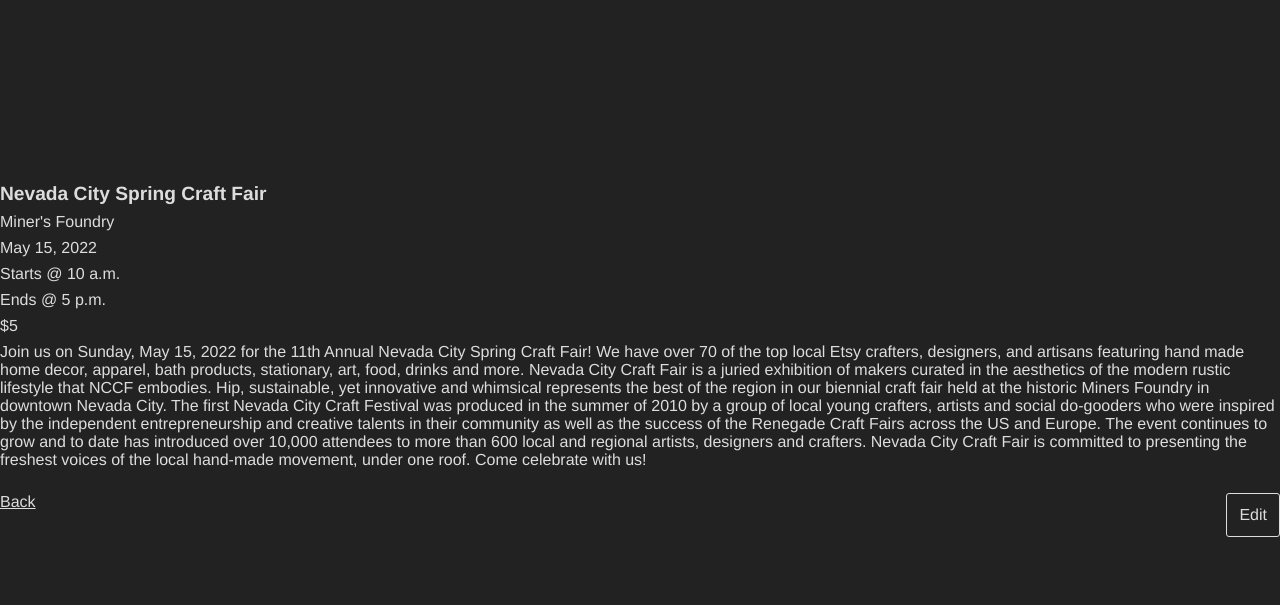
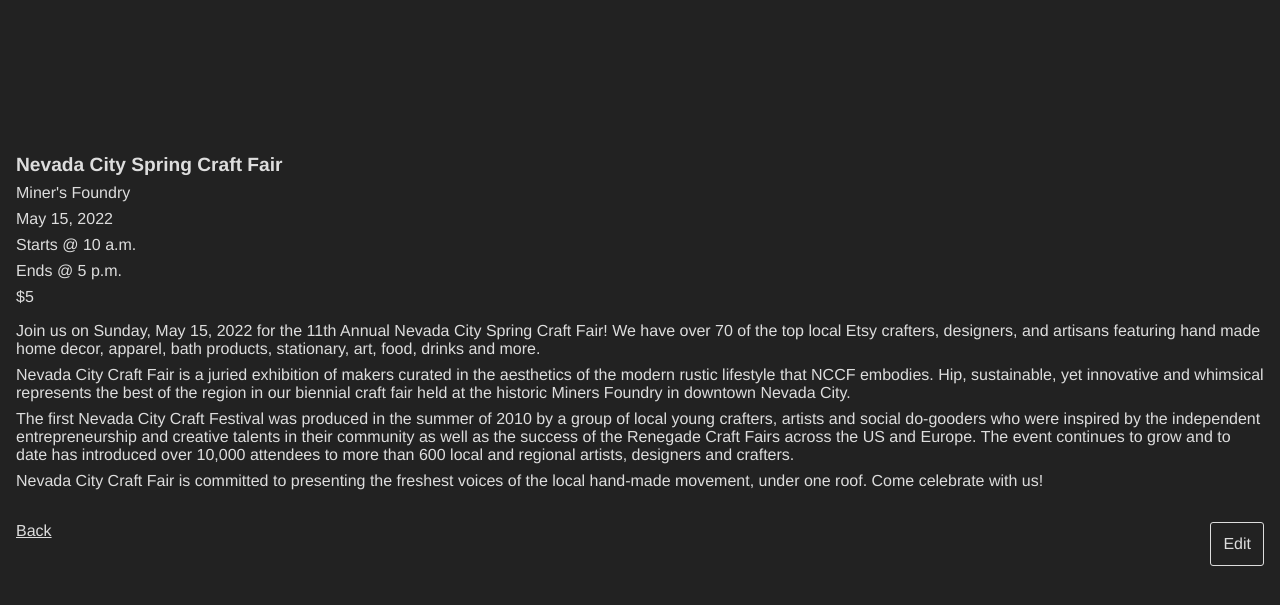
Before and after one commit to nmsalvatore/django-event-list, a Django app: page /event/3/ in a window 1280 px wide. Shown: the part 65-670 px from the top of the page. Run offline with Django 4.2, Linux system fonts and the light colour scheme; data comes from the database, SQL or seed files in the repository; both versions use the stored data as it was after the commit.

Commit message:
Fixed timezone & html form file names

```diff
--- a/base/templates/base/event-details.html
+++ b/base/templates/base/event-details.html
@@ -12,7 +12,7 @@
     <p>Ends @ {{ event.end_time }}</p?>
     {% endif %}
     <p>{{ event.cost }}</p>
-    <p>{{ event.description }}</p>
+    <p>{{ event.description | linebreaks }}</p>
     <div class="btn-container">
         <a href="{% url 'home' %}">Back</a>
         <a class="btn" href="{% url 'update-event' event.id %}">Edit</a>
--- a/base/templates/base/home.html
+++ b/base/templates/base/home.html
@@ -13,7 +13,7 @@
                         <a href="{% url 'event-details' e.id %}">
                             <h3 class="event-title">{{ e.title }}</h3>
                         </a>
-                        <p class="event-location">, {{ e.location }} @ {{ e.start_time }}</p>
+                        <p class="event-location">, {{ e.location }} @ {{ e.start_time }}, {{ e.cost }}</p>
                     </div>
 
                 {% endif %}
--- a/base/views.py
+++ b/base/views.py
@@ -24,7 +24,7 @@
         return redirect('home')
 
     context = {'form': form}
-    return render(request, 'base/event-form.html', context)
+    return render(request, 'base/event-form-add.html', context)
 
 def updateEvent(request, pk):
     event = Event.objects.get(id=pk)
@@ -39,10 +39,15 @@
         'form': form,
         'event': event
     }
-    return render(request, 'base/event-update.html', context)
+    return render(request, 'base/event-form-edit.html', context)
 
 def deleteEvent(request, pk):
     event = Event.objects.get(id=pk)
+
+    if request.method == 'POST':
+        event.delete()
+        return redirect('home')
+
     context = {'event': event}
     return render(request, 'base/event-delete.html', context)
 
--- a/config/settings.py
+++ b/config/settings.py
@@ -108,7 +108,7 @@
 
 LANGUAGE_CODE = 'en-us'
 
-TIME_ZONE = 'UTC'
+TIME_ZONE = 'America/Los_Angeles'
 
 USE_I18N = True
 
--- a/static/styles/main.css
+++ b/static/styles/main.css
@@ -94,10 +94,6 @@
         text-decoration: none;
     }
 
-.event-title {
-    font-style: italic;
-}
-
 .form-fields {
     display: flex;
     flex-direction: column;
@@ -126,6 +122,7 @@
 .event-details-wrapper {
     display: flex;
     flex-direction: column;
+    padding: 1rem;
 }
 
     .event-details-wrapper h1 {
@@ -139,6 +136,20 @@
 
     .event-details-wrapper .btn-container {
         padding-top: 1rem;
+    }
+
+
+
+.btn-container {
+    display: flex;
+    justify-content: space-between;
+    padding: 1rem 0;
+}
+
+/* components */
+
+input[type='submit'] {
+    cursor: pointer;
 }
 
 .btn {
@@ -156,9 +167,3 @@
         background: red;
         border: 1px solid red;
     }
-
-.btn-container {
-    display: flex;
-    justify-content: space-between;
-    padding: 1rem 0;
-}
```
Also changed, not shown: base/templates/base/event-form-add.html (renamed from base/templates/base/event-form.html), base/templates/base/event-form-edit.html (renamed from base/templates/base/event-update.html), db.sqlite3. Lines whose indentation alone changed are shown as unchanged.
